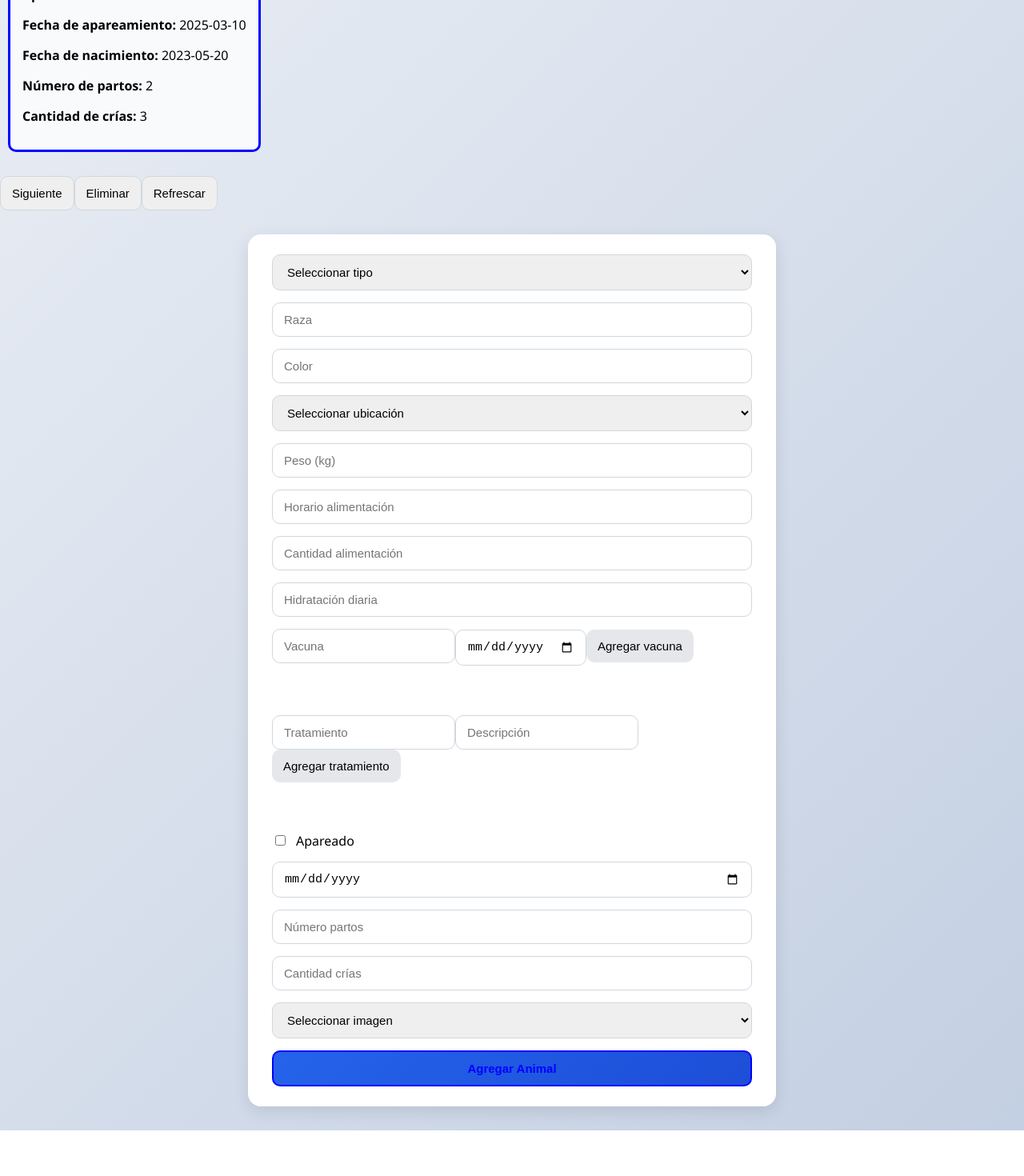
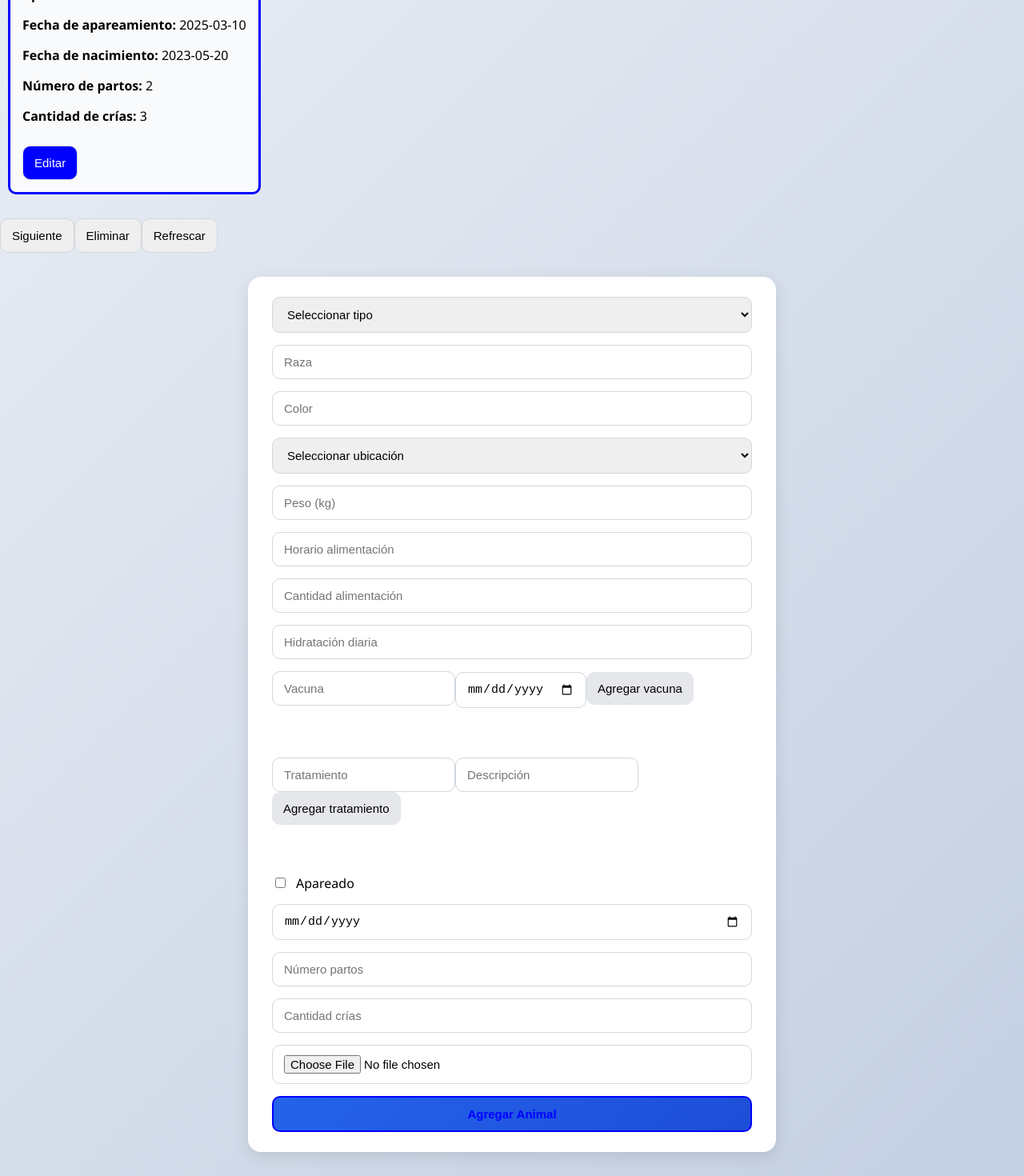
Before and after one commit to Javier348solis/Granja, a React (Create React App) app: page / in a window 1280 px wide. Shown: the part 932-2402 px from the top of the page at 80% size. Before the commit the page ends 2345 px from the top, so only its background shows below. Built offline with nearby package versions, Linux system fonts and the light colour scheme.

Commit message:
SE AGREGO UNA NUEVA FUNCION (INPUT TIPO FILE)

```diff
--- a/src/components/FichaAnimal/index.jsx
+++ b/src/components/FichaAnimal/index.jsx
@@ -1,7 +1,7 @@
 import React from "react";
 import "../../Styles/FichaAnimal.css";
 
-function index({ data }) {
+function index({ data, animals, setAnimals, onEdit }) {
   console.log("Datos recibidos en FichaAnimal:", data);
 
   // Si todavía no hay animal seleccionado
@@ -35,7 +35,7 @@ function index({ data }) {
         <strong>Peso:</strong> {data.weight} kg
       </p>
 
-      {/* Imagen */}
+
       {data.image && (
         <img
           src={data.image}
@@ -44,7 +44,7 @@ function index({ data }) {
         />
       )}
 
-      {/* Vacunas */}
+
       {data.vaccines?.length > 0 && (
         <div>
           <strong>Vacunas:</strong>
@@ -107,6 +107,14 @@ function index({ data }) {
           <strong>Cantidad de crías:</strong> {data.offspringCount}
         </p>
       )}
+
+      {/* Botón Editar */}
+      <button
+        onClick={onEdit}
+        style={{ marginTop: "10px", color: "white", background: "blue" }}
+      >
+        Editar
+      </button>
     </div>
   );
 }
--- /dev/null
+++ b/src/components/FormEditar/index.jsx
@@ -0,0 +1,84 @@
+import React, { useState } from "react";
+
+function FormEditar({ animal, animals, setAnimals, onClose }) {
+  const [type, setType] = useState(animal.type || "");
+  const [breed, setBreed] = useState(animal.characteristics?.breed || "");
+  const [color, setColor] = useState(animal.characteristics?.color || "");
+  const [location, setLocation] = useState(animal.characteristics?.location || "");
+  const [weight, setWeight] = useState(animal.weight || "");
+  const [image, setImage] = useState(animal.image || "");
+  const [fileImage, setFileImage] = useState(null); // Nuevo estado para file
+  const [birthDate, setBirthDate] = useState(animal.birthDate || "");
+  const [numberOfBirths, setNumberOfBirths] = useState(animal.numberOfBirths || "");
+  const [offspringCount, setOffspringCount] = useState(animal.offspringCount || "");
+  const [breeding, setBreeding] = useState(animal.breeding?.mated || false);
+  const [mateDate, setMateDate] = useState(animal.breeding?.mateDate || "");
+
+  const handleSave = (e) => {
+    e.preventDefault();
+    const updatedAnimal = {
+      ...animal,
+      type,
+      characteristics: { breed, color, location },
+      weight: parseFloat(weight) || 0,
+      image: fileImage ? URL.createObjectURL(fileImage) : image, // Usar file si hay
+      birthDate,
+      numberOfBirths: parseInt(numberOfBirths) || 0,
+      offspringCount: parseInt(offspringCount) || 0,
+      breeding: { mated: breeding, mateDate: breeding ? mateDate : null },
+    };
+
+    const updatedAnimals = animals.map((a) =>
+      a.id === animal.id ? updatedAnimal : a
+    );
+
+    setAnimals(updatedAnimals);
+    localStorage.setItem("animals", JSON.stringify(updatedAnimals));
+    alert("Animal actualizado correctamente");
+    onClose();
+  };
+
+  return (
+    <form
+      onSubmit={handleSave}
+      style={{ border: "2px solid gray", padding: "10px", margin: "10px" }}
+    >
+      <h3>Editar Animal</h3>
+      <input value={type} onChange={(e) => setType(e.target.value)} placeholder="Tipo" />
+      <input value={breed} onChange={(e) => setBreed(e.target.value)} placeholder="Raza" />
+      <input value={color} onChange={(e) => setColor(e.target.value)} placeholder="Color" />
+      <input value={location} onChange={(e) => setLocation(e.target.value)} placeholder="Ubicación" />
+      <input value={weight} onChange={(e) => setWeight(e.target.value)} placeholder="Peso" type="number" />
+
+      {/* Input tipo file para imagen */}
+      <input
+        type="file"
+        accept="image/*"
+        onChange={(e) => setFileImage(e.target.files[0])}
+      />
+      {/* Preview de la imagen */}
+      {(fileImage || image) && (
+        <img
+          src={fileImage ? URL.createObjectURL(fileImage) : image}
+          alt="Preview"
+          style={{ width: "120px", marginTop: "10px" }}
+        />
+      )}
+
+      <label>
+        <input type="checkbox" checked={breeding} onChange={() => setBreeding(!breeding)} />
+        Apareado
+      </label>
+      {breeding && <input type="date" value={mateDate} onChange={(e) => setMateDate(e.target.value)} />}
+
+      <input type="date" value={birthDate} onChange={(e) => setBirthDate(e.target.value)} />
+      <input type="number" value={numberOfBirths} onChange={(e) => setNumberOfBirths(e.target.value)} placeholder="Número de partos" />
+      <input type="number" value={offspringCount} onChange={(e) => setOffspringCount(e.target.value)} placeholder="Cantidad de crías" />
+
+      <button type="submit" style={{ marginTop: "10px" }}>Guardar</button>
+      <button type="button" onClick={onClose} style={{ marginLeft: "10px" }}>Cancelar</button>
+    </form>
+  );
+}
+
+export default FormEditar;
--- a/src/components/FormularioAgregarAnimal/index.jsx
+++ b/src/components/FormularioAgregarAnimal/index.jsx
@@ -4,14 +4,6 @@ import "../../Styles/FormAddAnimal.css";
 function Index({ setAnimals }) {
   const tiposAnimales = ["Vaca", "Cerdo", "Gallina", "Oveja"];
   const ubicaciones = ["Establo A", "Corral B", "Gallinero C"];
- const imagenes = {
-  Vaca: "https://www.google.com/imgres?q=imagenes%20vaca&imgurl=https%3A%2F%2Fimages.vexels.com%2Fmedia%2Fusers%2F3%2F205233%2Fisolated%2Fpreview%2F95a902f2eeb23abf8ea7b1cbd89a8773-ilustracion-del-lado-de-la-vaca.png&imgrefurl=https%3A%2F%2Fes.vexels.com%2Fpng-svg%2Fvista-previa%2F205233%2Filustracion-del-lado-de-la-vaca&docid=69PmeVoYQYIXMM&tbnid=cyLtgWD5ZRyaRM&vet=12ahUKEwiXh-vgpeuPAxVxsoQIHVmtAKsQM3oECHEQAA..i&w=512&h=512&hcb=2&ved=2ahUKEwiXh-vgpeuPAxVxsoQIHVmtAKsQM3oECHEQAA",
-  Cerdo: "https://www.google.com/imgres?q=IMAGENES%20CERDOS&imgurl=https%3A%2F%2Fmedia.istockphoto.com%2Fid%2F140462837%2Fes%2Ffoto%2Flinda-cerdo-apoyarse-sobre-la-baranda-de-la-cuna.jpg%3Fs%3D612x612%26w%3D0%26k%3D20%26c%3Ds5JWs0NPQiqyVCT1u5qBSYwLDkKzMCXAwtkqakCB8Lc%3D&imgrefurl=https%3A%2F%2Fwww.istockphoto.com%2Fes%2Ffotos%2Fcerdo&docid=MpXRUCHtNlL1eM&tbnid=57OIgoPlMzHe5M&vet=12ahUKEwjLgtGUqOuPAxVUmbAFHQjMANUQM3oECCYQAA..i&w=612&h=408&hcb=2&ved=2ahUKEwjLgtGUqOuPAxVUmbAFHQjMANUQM3oECCYQAA",
-  Gallina: "https://www.google.com/imgres?q=IMAGENES%20GALLINAS&imgurl=https%3A%2F%2Fwww.intagri.com%2Fassets%2Fimages%2Farticulos%2Fcategoria1%2Fganaderia%2Fart102-razas-de-gallinas%2Fgallina-raza.jpg&imgrefurl=https%3A%2F%2Fwww.intagri.com%2Farticulos%2Fganaderia%2Fconoce-las-razas-de-gallina-de-postura&docid=5UGHgutiLIakJM&tbnid=tWaTvwJ3R15i8M&vet=12ahUKEwj_3pimqOuPAxVrVzABHQRGAk8QM3oECBQQAA..i&w=447&h=540&hcb=2&ved=2ahUKEwj_3pimqOuPAxVrVzABHQRGAk8QM3oECBQQAA",
-  Oveja: "https://www.google.com/imgres?q=IMAGENESOVEJAS&imgurl=https%3A%2F%2Fthumbs.dreamstime.com%2Fb%2Fovejas-aisladas-en-el-fondo-blanco-360476135.jpg&imgrefurl=https%3A%2F%2Fes.dreamstime.com%2Fovejas-aisladas-en-fondo-blanco-negras-image239517963&docid=LpAU30jzM6tAFM&tbnid=vsWcQQnyxOPulM&vet=12ahUKEwi2kOyyqOuPAxXsQzABHUdSAP4QM3oECB4QAA..i&w=800&h=800&hcb=2&ved=2ahUKEwi2kOyyqOuPAxXsQzABHUdSAP4QM3oECB4QAA",
-};
-
-
 
   const [tipos, setTipos] = useState("");
   const [raza, setRaza] = useState("");
@@ -268,21 +260,24 @@ function Index({ setAnimals }) {
           placeholder="Cantidad crías"
         />
 
-        {/* Imagen */}
-        <select
-          value={imagenSeleccionada}
-          onChange={(e) => setImagenSeleccionada(e.target.value)}
-        >
-          <option value="">Seleccionar imagen</option>
-          {Object.entries(imagenes).map(([tipo, url]) => (
-            <option key={tipo} value={url}>
-              {tipo}
-            </option>
-          ))}
-        </select>
+        {/* Imagen desde dispositivo */}
+        <input
+          type="file"
+          accept="image/*"
+          onChange={(e) => {
+            const file = e.target.files[0];
+            if (file) {
+              const reader = new FileReader();
+              reader.onloadend = () => {
+                setImagenSeleccionada(reader.result);
+              };
+              reader.readAsDataURL(file);
+            }
+          }}
+        />
         {imagenSeleccionada && (
           <div>
-            <img src={imagenSeleccionada} alt="animal" width="120" />
+            <img src={imagenSeleccionada} alt="preview" width="120" />
           </div>
         )}
 
--- a/src/containers/Home/index.jsx
+++ b/src/containers/Home/index.jsx
@@ -3,6 +3,7 @@ import Encabezado from "../../components/Encabezado/index";
 import data from "../../components/json/animales.json";
 import FichaAnimal from "../../components/FichaAnimal/index";
 import FormularioAgregarAnimal from "../../components/FormularioAgregarAnimal/index";
+import FormEditar from "../../components/FormEditar/index"; // <-- agregado
 
 const Index = () => {
   // Cargar primero desde localStorage o usar el JSON si no hay nada guardado
@@ -12,6 +13,10 @@ const Index = () => {
   });
 
   const [currentIndex, setCurrentIndex] = useState(0);
+
+  // Nuevo estado para edición
+  const [editing, setEditing] = useState(false);
+  const [selectedAnimal, setSelectedAnimal] = useState(null);
 
   // Cada vez que cambien los animales, actualizamos el localStorage
   useEffect(() => {
@@ -43,7 +48,15 @@ const Index = () => {
 
       {animals && animals.length > 0 ? (
         <>
-          <FichaAnimal data={animals[currentIndex]} />
+          <FichaAnimal
+            data={animals[currentIndex]}
+            animals={animals}
+            setAnimals={setAnimals}
+            onEdit={() => {
+              setSelectedAnimal(animals[currentIndex]);
+              setEditing(true);
+            }}
+          />
           <button onClick={handleNext} style={{ marginTop: "20px" }}>
             Siguiente
           </button>
@@ -58,7 +71,17 @@ const Index = () => {
         </p>
       )}
 
-      {/* Aqui lo quie se hace es que se muestre el form inclusi si la lista esta vacia */}
+      {/* Formulario de edición */}
+      {editing && selectedAnimal && (
+        <FormEditar
+          animal={selectedAnimal}
+          animals={animals}
+          setAnimals={setAnimals}
+          onClose={() => setEditing(false)}
+        />
+      )}
+
+      {/* Formulario para agregar */}
       <FormularioAgregarAnimal setAnimals={setAnimals} />
     </div>
   );
```
